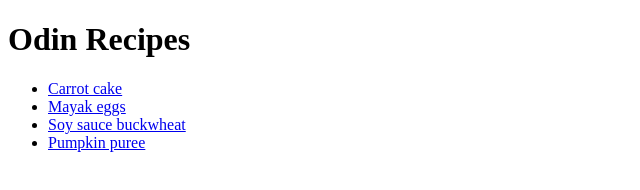
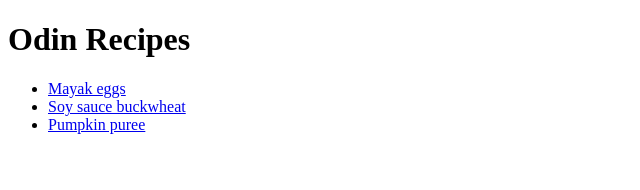
Before and after one commit to Joybeaver/odin-recipes, a plain HTML site: page index.html in a window 1280 px wide. Shown: the whole page, without its empty margins (0-640 px from the left). Drawn offline with Linux system fonts and the light colour scheme.

Commit message:
Remove carrot_cake.html for index.html
Removed the link to carrot cake recipe since it's not really written properly.

```diff
--- a/index.html
+++ b/index.html
@@ -5,7 +5,6 @@
         <body>
             <h1>Odin Recipes</h1>
             <ul>
-                <li><a href="./recipes/Carrot_cake.html">Carrot cake</a></li>
                 <li><a href="./recipes/Mayak_eggs.html">Mayak eggs</a></li>
                 <li><a href="./recipes/Soy_sauce_buckwheat.html">Soy sauce buckwheat</a></li>
                 <li><a href="./recipes/Pumpkin_puree.html">Pumpkin puree</a></li>
```
